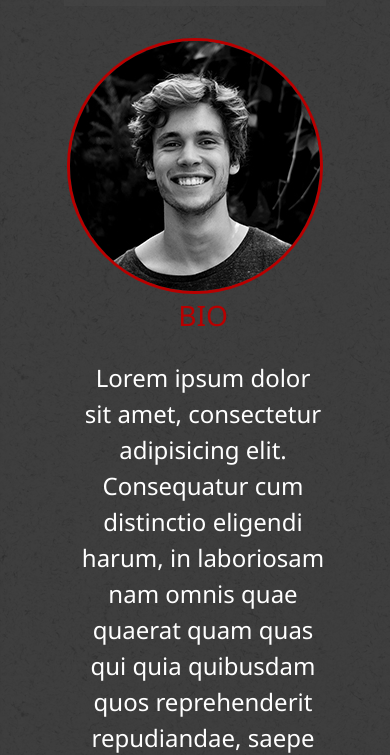
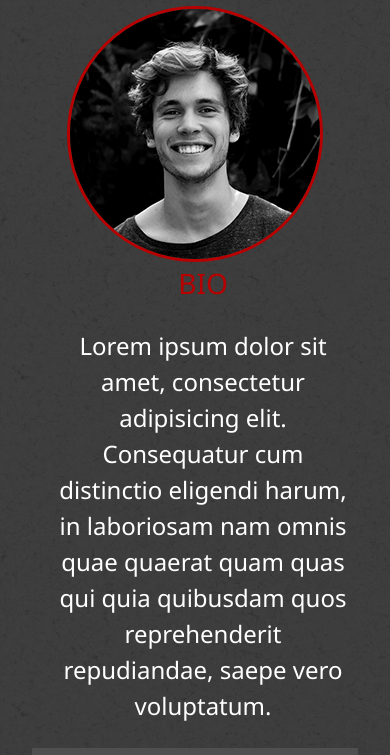
Before and after one commit to JovanKic/Portfolio-Website, a website: page build/about.html in a window 390 px wide. Shown: the part 296-1051 px from the top of the page. Drawn offline with Linux system fonts and the light colour scheme.

Commit message:
responsiveness fixes

```diff
--- a/source/sass/1-tools/_mobile.sass
+++ b/source/sass/1-tools/_mobile.sass
@@ -52,10 +52,6 @@
   .lg-heading
     padding: 0
     font-size: 4.5em !important
-    span
-      margin-left: -20%
-      //margin-left: 20px
-    //font-size: 1em
   .projects
     grid-template-columns: 1fr
   #contact
@@ -68,3 +64,11 @@
          font-size: 3em
       & .box1, .box2, .box3
         font-size: 1em
+  main#about
+    .lg-heading
+      span
+        margin: 0 auto
+    .about-info
+      margin: 0 auto
+  main
+    padding: 2rem
```
Also changed, not shown: build/about.html, build/assets/css/main.min.css.
